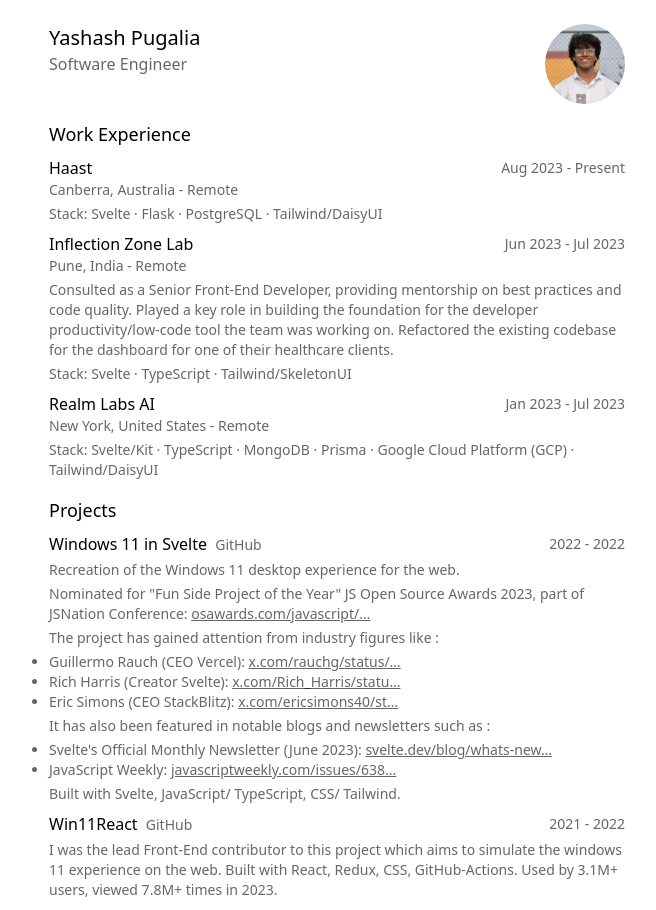
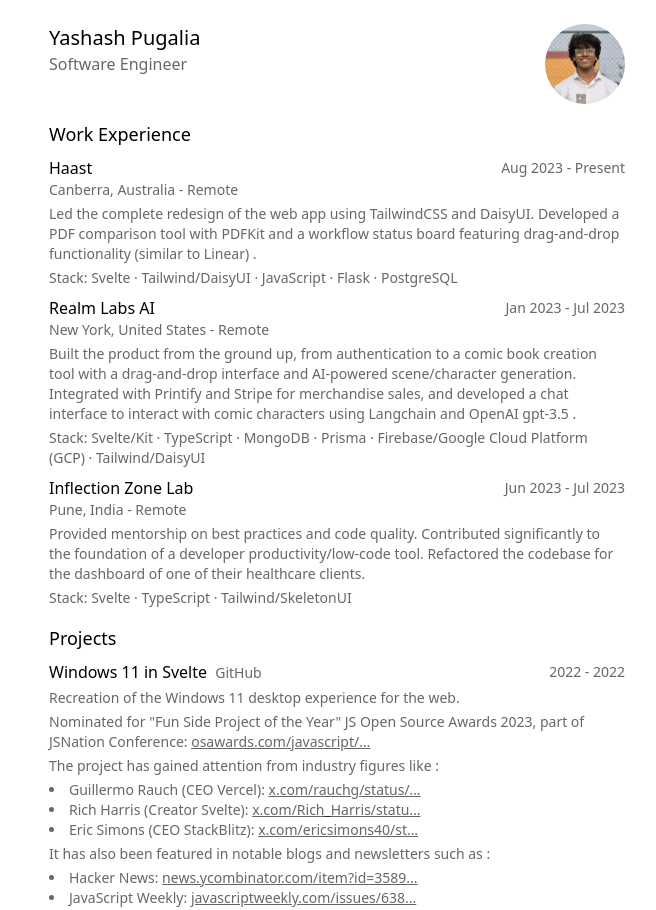
Before and after one commit to yashash-pugalia/portfolio, a SvelteKit app: page / in a window 1280 px wide. Shown: the top 910 px of the page, without its empty margins (303-959 px from the left). Built offline with nearby package versions, Linux system fonts and the light colour scheme.

Commit message:
Add more desc to my work ex

```diff
--- a/src/routes/+page.svelte
+++ b/src/routes/+page.svelte
@@ -7,25 +7,24 @@
       link: "https://www.haast.io/",
       date: "Aug 2023 - Present",
       location: "Canberra, Australia - Remote",
-      desc: "",
-      stack: "Svelte · Flask · PostgreSQL · Tailwind/DaisyUI",
+      desc: "Led the complete redesign of the web app using TailwindCSS and DaisyUI. Developed a PDF comparison tool with PDFKit and a workflow status board featuring drag-and-drop functionality (similar to Linear) .",
+      stack: "Svelte · Tailwind/DaisyUI · JavaScript · Flask · PostgreSQL",
+    },
+    {
+      company: "Realm Labs AI",
+      date: "Jan 2023 - Jul 2023",
+      location: "New York, United States - Remote",
+      desc: "Built the product from the ground up, from authentication to a comic book creation tool with a drag-and-drop interface and AI-powered scene/character generation. Integrated with Printify and Stripe for merchandise sales, and developed a chat interface to interact with comic characters using Langchain and OpenAI gpt-3.5 .",
+      stack:
+        "Svelte/Kit · TypeScript · MongoDB · Prisma · Firebase/Google Cloud Platform (GCP) · Tailwind/DaisyUI",
     },
     {
       company: "Inflection Zone Lab",
       date: "Jun 2023 - Jul 2023",
       location: "Pune, India - Remote",
       link: "https://www.linkedin.com/company/inflection-zone-lab-private-limited",
-      desc: "Consulted as a Senior Front-End Developer, providing mentorship on best practices and code quality. Played a key role in building the foundation for the developer productivity/low-code tool the team was working on. Refactored the existing codebase for the dashboard for one of their healthcare clients.",
+      desc: "Provided mentorship on best practices and code quality. Contributed significantly to the foundation of a developer productivity/low-code tool. Refactored the codebase for the dashboard of one of their healthcare clients.",
       stack: "Svelte · TypeScript · Tailwind/SkeletonUI",
-    },
-    {
-      company: "Realm Labs AI",
-      date: "Jan 2023 - Jul 2023",
-      location: "New York, United States - Remote",
-      // I built our product from scratch.
-      desc: "",
-      stack:
-        "Svelte/Kit · TypeScript · MongoDB · Prisma · Google Cloud Platform (GCP) · Tailwind/DaisyUI",
     },
   ];
 
@@ -61,6 +60,29 @@
       role: "Co-Founder @Sundial | Former VP Design @Facebook",
       quote:
         "Love your work! Especially your dedication to building with craft and creative exploration.",
+    },
+    {
+      name: "Will Yoo",
+      quote:
+        "I want to say you're the most talented young engineer I've met, you make some engineers and even founders I've worked with look like amateurs. I highly encourage you to take risks, learn from these mistakes I've made, and do big things with your life. I'm always here to support you. Let's win together.",
+      role: "Founder @Realm Labs AI",
+    },
+    {
+      name: "Guillermo Rauch",
+      role: "CEO @Vercel",
+      quote: "Well Played, modern web browsers are engineering marvels.",
+    },
+    {
+      name: "Rich Harris",
+      role: "Creator @Svelte",
+      quote:
+        "I love the 'build a pretend OS in svelte', kudos @yashash_pugalia",
+    },
+    {
+      name: "Eric Simons",
+      role: "CEO @StackBlitz",
+      quote:
+        "Great work on this @yashash_pugalia!, One idea I had- you could even power the file system and standalone terminal app using the http://webcontainers.io api 👀",
     },
   ];
 
@@ -157,7 +179,7 @@
             >
           </p>
           <p>The project has gained attention from industry figures like :</p>
-          <ul class="list-disc">
+          <ul class="list-inside list-disc">
             <li>
               Guillermo Rauch (CEO Vercel):
               <a
@@ -186,13 +208,13 @@
           <p>
             It has also been featured in notable blogs and newsletters such as :
           </p>
-          <ul class="list-disc">
+          <ul class="list-inside list-disc">
             <li>
-              Svelte's Official Monthly Newsletter (June 2023):
+              Hacker News:
               <a
                 class="underline"
-                href="https://svelte.dev/blog/whats-new-in-svelte-june-2023#:~:text=and%2075%20cells-,Windows%2011,-in%20Svelte%20attempts"
-                target="_blank">svelte.dev/blog/whats-new…</a
+                href="https://news.ycombinator.com/item?id=35896505"
+                target="_blank">news.ycombinator.com/item?id=3589...</a
               >
             </li>
             <li>
@@ -201,6 +223,14 @@
                 class="underline"
                 href="https://javascriptweekly.com/issues/638#:~:text=Fake-,Windows%2011,-in%20Svelte%20%E2%80%94%20This"
                 target="_blank">javascriptweekly.com/issues/638...</a
+              >
+            </li>
+            <li>
+              Svelte's Official Monthly Newsletter:
+              <a
+                class="underline"
+                href="https://svelte.dev/blog/whats-new-in-svelte-june-2023#:~:text=and%2075%20cells-,Windows%2011,-in%20Svelte%20attempts"
+                target="_blank">svelte.dev/blog/whats-new…</a
               >
             </li>
           </ul>
```
Also changed, not shown: package.json (+14 -14 lines), 1 other file (tests, documents, lock files or other folders).
